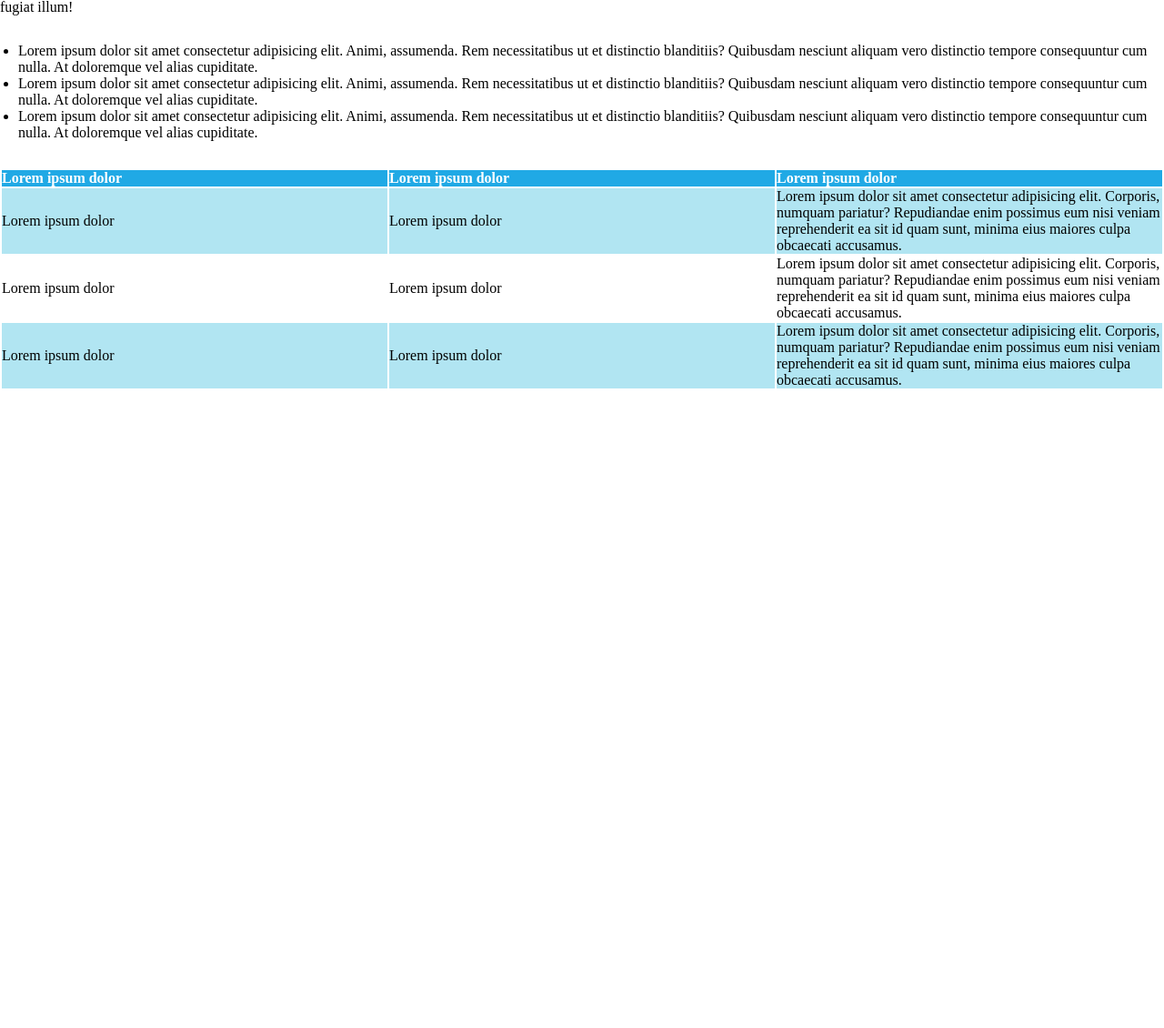
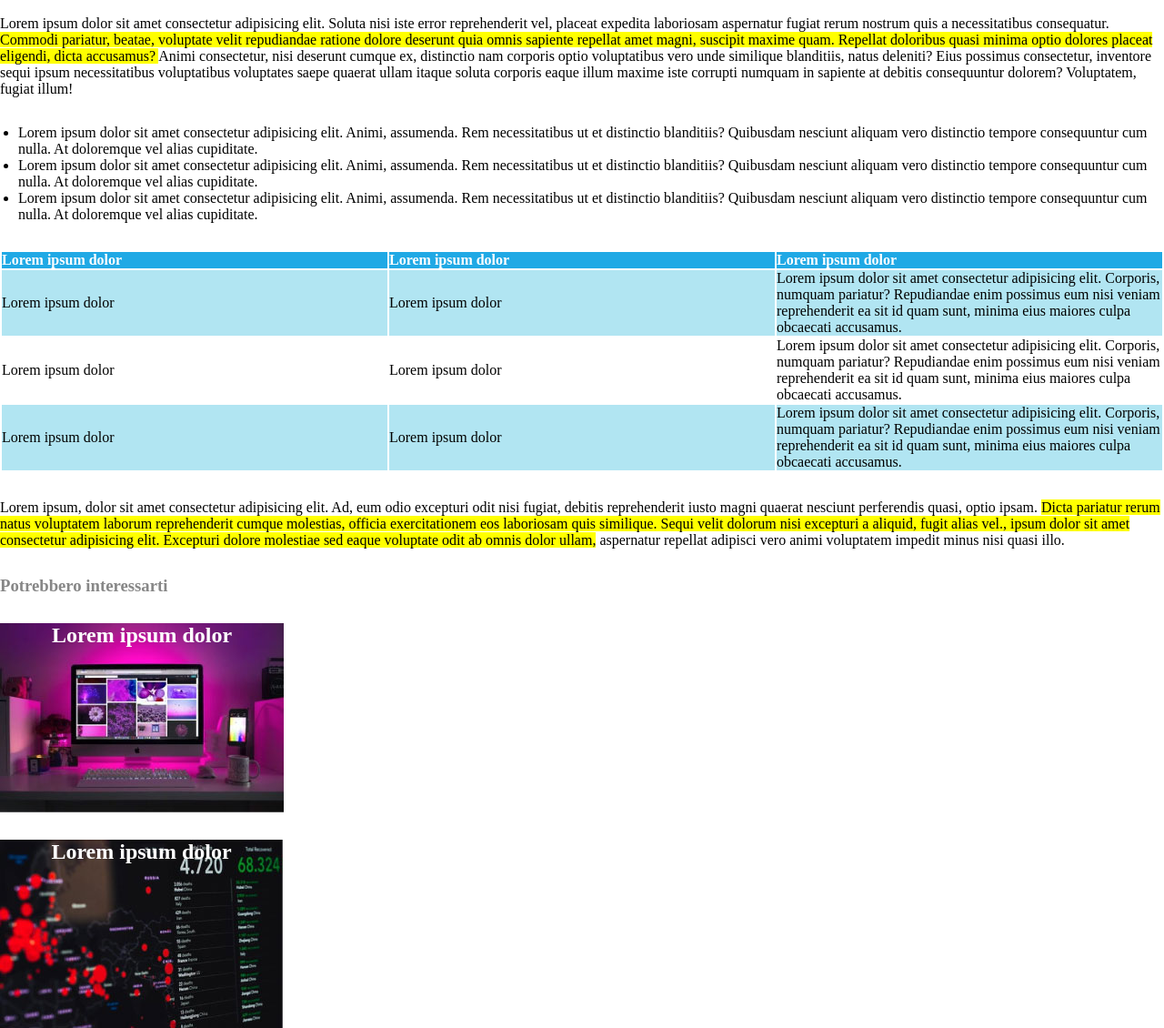
Before and after one commit to DanielFerraiuolo98/html-css-booleaner, a plain HTML site: page index.html in a window 1280 px wide. Shown: the part 674-1804 px from the top of the page at 91% size. Before the commit the page ends 1103 px from the top, so only its background shows below. Drawn offline with Linux system fonts and the light colour scheme.

Commit message:
create footer

```diff
--- a/css/style.css
+++ b/css/style.css
@@ -14,8 +14,25 @@ header{
     margin-top: 75px;
 }
 
+section{
+    margin-top: 30px;
+}
+
+p{
+    margin-top: 30px;
+}
 .author{
     color: rgb(53, 177, 231);
+}
+
+h2{
+    text-align: center;
+    color: white;
+}
+
+h3{
+    margin-top: 30px;
+    color: rgb(135, 135, 135);
 }
 
 h4{
@@ -59,3 +76,15 @@ tr td{
 .td-centrale{
     background-color: white;
 }
+
+.first-img{
+    background-image: url(../img/monitor.jpg);
+    width: 312px;
+    height: 208px;
+}
+
+.second-img{
+    background-image: url(../img/graph.jpg);
+    width: 311px;
+    height: 207px;
+}
--- a/index.html
+++ b/index.html
@@ -70,7 +70,21 @@
             </table>
         </section>
 
+        <section>
+            Lorem ipsum, dolor sit amet consectetur adipisicing elit. Ad, eum odio excepturi odit nisi fugiat, debitis reprehenderit iusto magni quaerat nesciunt perferendis quasi, optio ipsam. <span class="highlights">Dicta pariatur rerum natus voluptatem laborum reprehenderit cumque molestias, officia exercitationem eos laboriosam quis similique. Sequi velit dolorum nisi excepturi a aliquid, fugit alias vel., ipsum dolor sit amet consectetur adipisicing elit. Excepturi dolore molestiae sed eaque voluptate odit ab omnis dolor ullam,</span> aspernatur repellat adipisci vero animi voluptatem impedit minus nisi quasi illo.
+        </section>
     </main>
+
+    <h3>Potrebbero interessarti</h3>
+    <footer>
+        <section class="first-img">
+           <h2>Lorem ipsum dolor</h2>
+        </section>
+        <section class="second-img">
+            <h2>Lorem ipsum dolor</h2>
+         </section>
+
+    </footer>
 
 </body>
 </html>
```
